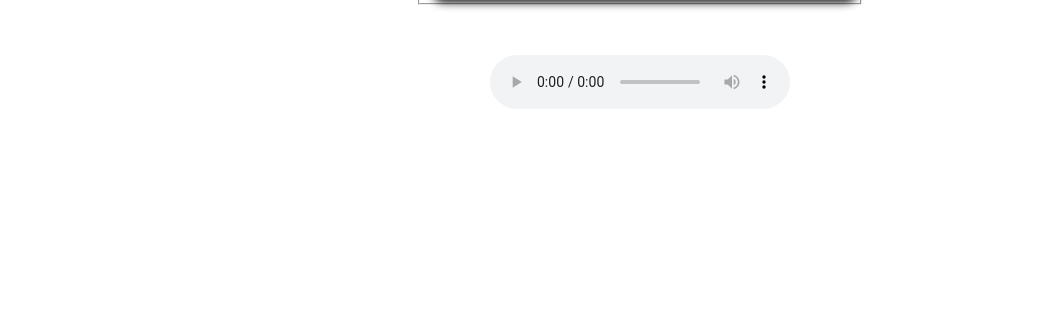
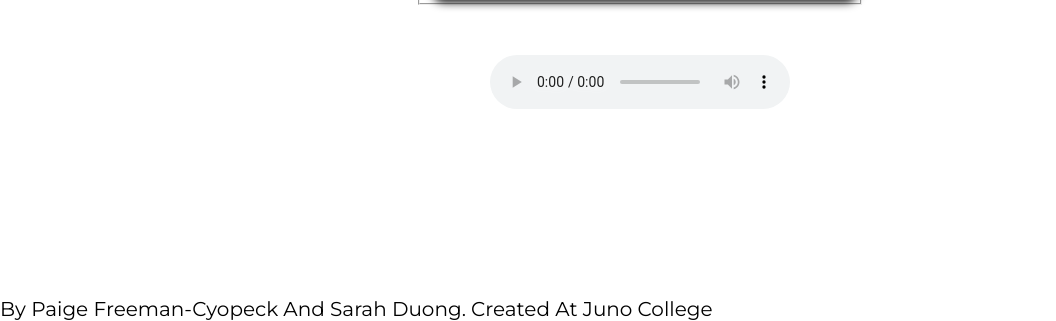
Before and after one commit to sarahDuongPaigeFCProjectFour/sarahDuongPaigeFCProjectFour, a plain HTML site: page index.html in a window 1280 px wide. Shown: the part 502-823 px from the top of the page, without its empty margins (0-1056 px from the left). Before the commit the page ends 800 px from the top, so only its background shows below. Drawn offline with nearby package versions, Linux system fonts and the light colour scheme.

Commit message:
footer addition

```diff
--- a/index.html
+++ b/index.html
@@ -93,6 +93,10 @@
       </div>
     </main>
 
+    <footer>
+      <p>By <a href="https://www.paigelongname.com/">Paige Freeman-Cyopeck</a> and <a href="#">Sarah Duong</a>. Created at <a href="https://junocollege.com/">Juno College</a></p>
+    </footer>
+
     <script
       src="https://code.jquery.com/jquery-3.4.0.min.js"
       integrity="sha256-BJeo0qm959uMBGb65z40ejJYGSgR7REI4+CW1fNKwOg="
--- a/script.js
+++ b/script.js
@@ -12,7 +12,7 @@ pokedexApp.init = function () {
       {
         scrollTop: $(".pokedex").offset().top,
       },
-      2000
+      1500
     );
     pokedexApp.buttonRandom();
   });
```
